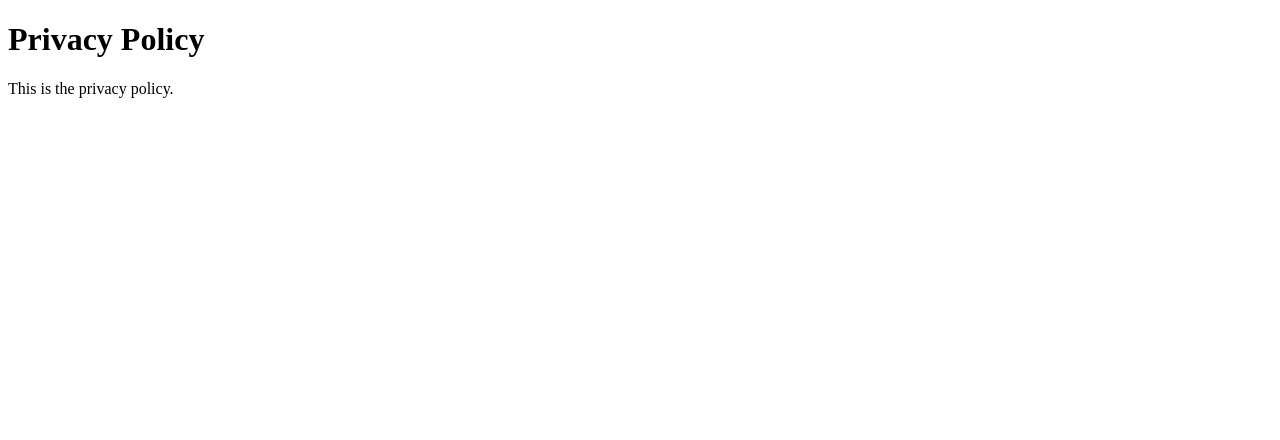
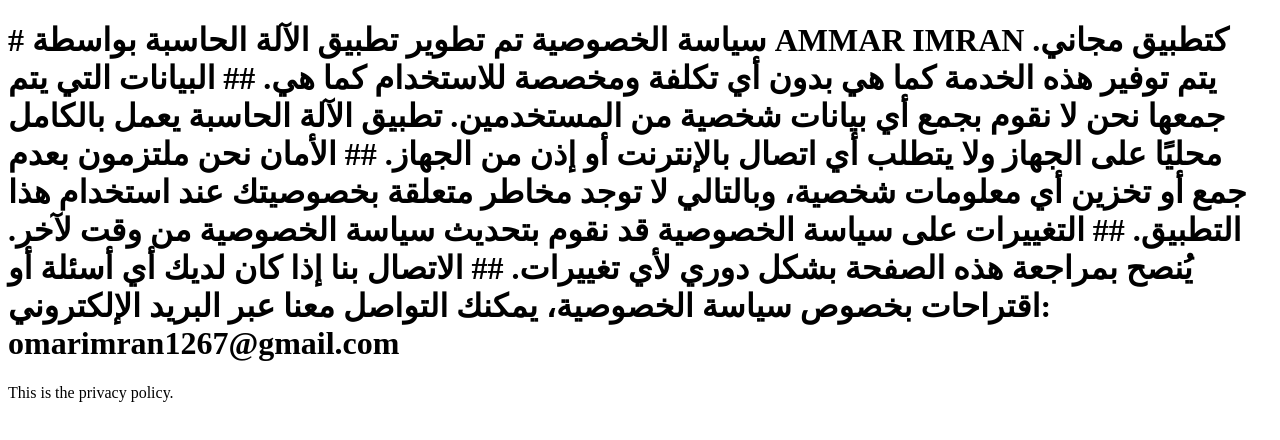
Before and after one commit to omarimran12/Privacy-policy-, a plain HTML site: page index.html in a window 1280 px wide. Drawn offline with Linux system fonts and the light colour scheme.

Commit message:
Update index.html

```diff
--- a/index.html
+++ b/index.html
@@ -2,7 +2,26 @@
 <html>
   <head><title>Privacy Policy</title></head>
   <body>
-    <h1>Privacy Policy</h1>
+    <h1># سياسة الخصوصية
+
+تم تطوير تطبيق الآلة الحاسبة بواسطة AMMAR IMRAN كتطبيق مجاني. يتم توفير هذه الخدمة كما هي بدون أي تكلفة ومخصصة للاستخدام كما هي.
+
+## البيانات التي يتم جمعها
+
+نحن لا نقوم بجمع أي بيانات شخصية من المستخدمين.
+تطبيق الآلة الحاسبة يعمل بالكامل محليًا على الجهاز ولا يتطلب أي اتصال بالإنترنت أو إذن من الجهاز.
+
+## الأمان
+
+نحن ملتزمون بعدم جمع أو تخزين أي معلومات شخصية، وبالتالي لا توجد مخاطر متعلقة بخصوصيتك عند استخدام هذا التطبيق.
+
+## التغييرات على سياسة الخصوصية
+
+قد نقوم بتحديث سياسة الخصوصية من وقت لآخر. يُنصح بمراجعة هذه الصفحة بشكل دوري لأي تغييرات.
+
+## الاتصال بنا
+
+إذا كان لديك أي أسئلة أو اقتراحات بخصوص سياسة الخصوصية، يمكنك التواصل معنا عبر البريد الإلكتروني: omarimran1267@gmail.com </h1>
     <p>This is the privacy policy.</p>
   </body>
 </html>
```
